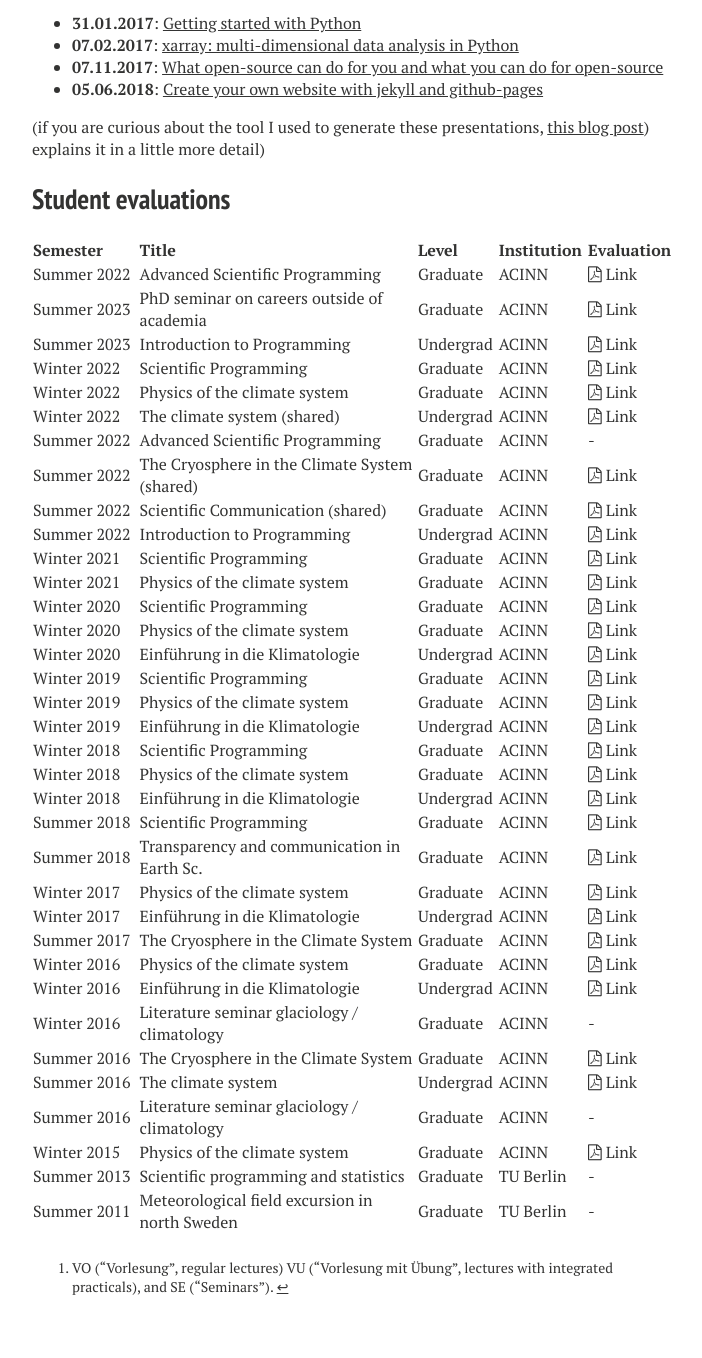
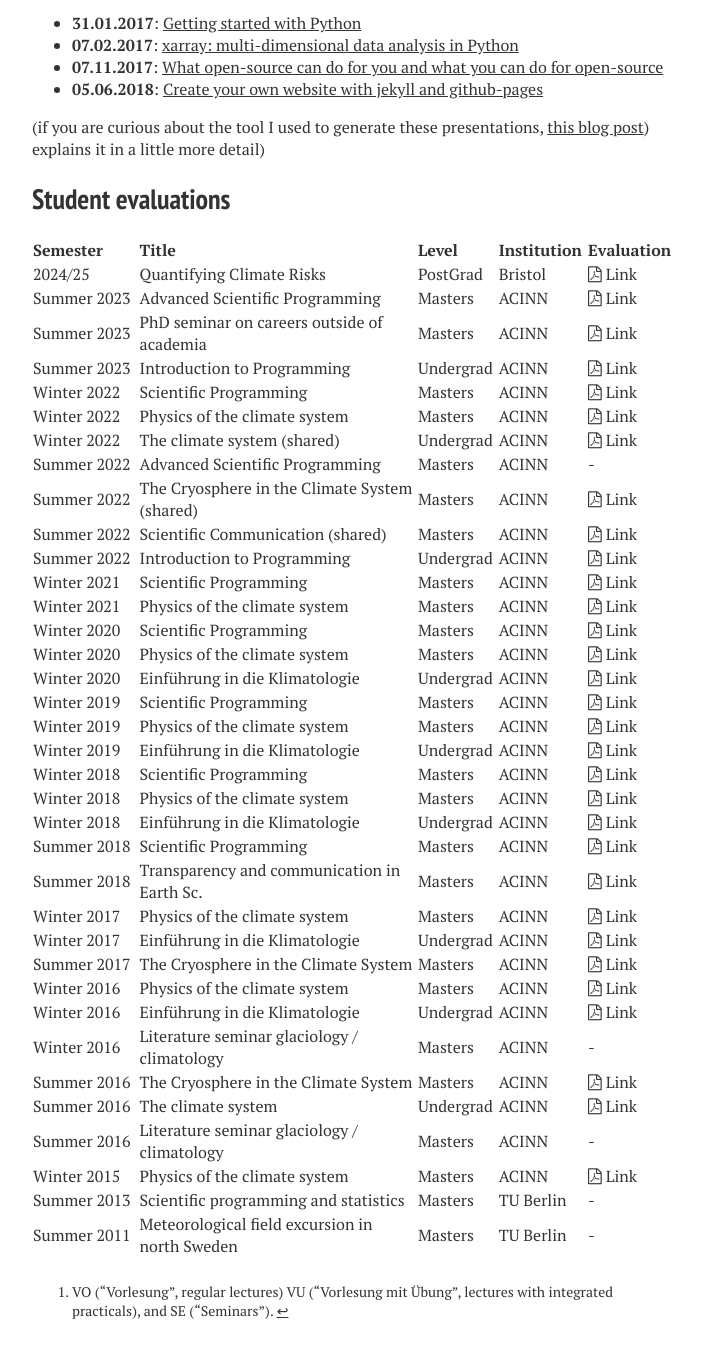
Before and after one commit to fmaussion/fmaussion.github.io, a Jekyll site: the page built from teaching/index.md, in a window 1280 px wide and 1400 px high, scrolled down 2702 px. Shown: the top 1358 px of the window, without its empty margins (288-990 px from the left). Built offline with Jekyll 4.4.1, drawn with Linux system fonts in a browser that asks for light colours; nearby versions of some CDN libraries.

Commit message:
Teaching eval

```diff
--- a/teaching/index.md
+++ b/teaching/index.md
@@ -114,43 +114,43 @@ topics. Some of my recent presentations are available online:
 [this blog post]({{ site.url }}/2017/02/18/html-presentations-w-rise/))
 explains it in a little more detail)
 
-
 ## Student evaluations
 
 Semester&nbsp;&nbsp;&nbsp;&nbsp;&nbsp;&nbsp;&nbsp;&nbsp; | Title&nbsp;&nbsp;&nbsp;&nbsp;&nbsp;&nbsp;&nbsp;&nbsp;&nbsp;&nbsp;&nbsp;&nbsp;&nbsp;&nbsp;&nbsp;&nbsp;&nbsp;&nbsp;&nbsp;&nbsp;&nbsp;&nbsp;&nbsp;&nbsp;&nbsp;&nbsp;&nbsp;&nbsp;&nbsp;&nbsp;&nbsp; | Level | Institution&nbsp; | Evaluation |
 :---|:---|:---|:---|:---|:---|
-Summer 2022 | Advanced Scientific Programming | Graduate | ACINN | [<i class="fa fa-file-pdf-o" aria-hidden="true"></i> Link](/images/teaching/eval/2023SS_AdvPro.pdf) |
-Summer 2023 | PhD seminar on careers outside of academia  | Graduate | ACINN | [<i class="fa fa-file-pdf-o" aria-hidden="true"></i> Link](/images/teaching/eval/2023SS_Career.pdf)  |
+2024/25 | Quantifying Climate Risks | PostGrad | Bristol | [<i class="fa fa-file-pdf-o" aria-hidden="true"></i> Link](/images/teaching/eval/202424_QCR.pdf) |
+Summer 2023 | Advanced Scientific Programming | Masters | ACINN | [<i class="fa fa-file-pdf-o" aria-hidden="true"></i> Link](/images/teaching/eval/2023SS_AdvPro.pdf) |
+Summer 2023 | PhD seminar on careers outside of academia  | Masters | ACINN | [<i class="fa fa-file-pdf-o" aria-hidden="true"></i> Link](/images/teaching/eval/2023SS_Career.pdf)  |
 Summer 2023 | Introduction to Programming | Undergrad&nbsp; | ACINN | [<i class="fa fa-file-pdf-o" aria-hidden="true"></i> Link](/images/teaching/eval/2023SS_InPro.pdf)  |
-Winter 2022 | Scientific Programming | Graduate | ACINN | [<i class="fa fa-file-pdf-o" aria-hidden="true"></i> Link](/images/teaching/eval/2022WS_SciPro.pdf)  |
-Winter 2022 | Physics of the climate system | Graduate | ACINN | [<i class="fa fa-file-pdf-o" aria-hidden="true"></i> Link](/images/teaching/eval/2022WS_PhyClim.pdf)  |
+Winter 2022 | Scientific Programming | Masters | ACINN | [<i class="fa fa-file-pdf-o" aria-hidden="true"></i> Link](/images/teaching/eval/2022WS_SciPro.pdf)  |
+Winter 2022 | Physics of the climate system | Masters | ACINN | [<i class="fa fa-file-pdf-o" aria-hidden="true"></i> Link](/images/teaching/eval/2022WS_PhyClim.pdf)  |
 Winter 2022 | The climate system (shared) | Undergrad&nbsp; | ACINN | [<i class="fa fa-file-pdf-o" aria-hidden="true"></i> Link](/images/teaching/eval/2022WS_BscClim.pdf)  |
-Summer 2022 | Advanced Scientific Programming | Graduate | ACINN | - |
-Summer 2022 | The Cryosphere in the Climate System (shared) | Graduate | ACINN | [<i class="fa fa-file-pdf-o" aria-hidden="true"></i> Link](/images/teaching/eval/2022SS_Cryo.pdf)  |
-Summer 2022 | Scientific Communication (shared) | Graduate | ACINN | [<i class="fa fa-file-pdf-o" aria-hidden="true"></i> Link](/images/teaching/eval/2022SS_PopUp.pdf)  |
+Summer 2022 | Advanced Scientific Programming | Masters | ACINN | - |
+Summer 2022 | The Cryosphere in the Climate System (shared) | Masters | ACINN | [<i class="fa fa-file-pdf-o" aria-hidden="true"></i> Link](/images/teaching/eval/2022SS_Cryo.pdf)  |
+Summer 2022 | Scientific Communication (shared) | Masters | ACINN | [<i class="fa fa-file-pdf-o" aria-hidden="true"></i> Link](/images/teaching/eval/2022SS_PopUp.pdf)  |
 Summer 2022 | Introduction to Programming | Undergrad&nbsp; | ACINN | [<i class="fa fa-file-pdf-o" aria-hidden="true"></i> Link](/images/teaching/eval/2022SS_InPro.pdf)  |
-Winter 2021 | Scientific Programming | Graduate | ACINN | [<i class="fa fa-file-pdf-o" aria-hidden="true"></i> Link](/images/teaching/eval/2021WS_SciPro.pdf)  |
-Winter 2021 | Physics of the climate system | Graduate | ACINN | [<i class="fa fa-file-pdf-o" aria-hidden="true"></i> Link](/images/teaching/eval/2021WS_PhyClim.pdf)  |
-Winter 2020 | Scientific Programming | Graduate | ACINN | [<i class="fa fa-file-pdf-o" aria-hidden="true"></i> Link](/images/teaching/eval/2020WS_SciPro.pdf)  |
-Winter 2020 | Physics of the climate system | Graduate | ACINN | [<i class="fa fa-file-pdf-o" aria-hidden="true"></i> Link](/images/teaching/eval/2020WS_PhyClim.pdf)  |
+Winter 2021 | Scientific Programming | Masters | ACINN | [<i class="fa fa-file-pdf-o" aria-hidden="true"></i> Link](/images/teaching/eval/2021WS_SciPro.pdf)  |
+Winter 2021 | Physics of the climate system | Masters | ACINN | [<i class="fa fa-file-pdf-o" aria-hidden="true"></i> Link](/images/teaching/eval/2021WS_PhyClim.pdf)  |
+Winter 2020 | Scientific Programming | Masters | ACINN | [<i class="fa fa-file-pdf-o" aria-hidden="true"></i> Link](/images/teaching/eval/2020WS_SciPro.pdf)  |
+Winter 2020 | Physics of the climate system | Masters | ACINN | [<i class="fa fa-file-pdf-o" aria-hidden="true"></i> Link](/images/teaching/eval/2020WS_PhyClim.pdf)  |
 Winter 2020 | Einführung in die Klimatologie | Undergrad&nbsp; | ACINN | [<i class="fa fa-file-pdf-o" aria-hidden="true"></i> Link](/images/teaching/eval/2020WS_EKlim.pdf) |
-Winter 2019 | Scientific Programming | Graduate | ACINN | [<i class="fa fa-file-pdf-o" aria-hidden="true"></i> Link](/images/teaching/eval/2019WS_SciPro.pdf)  |
-Winter 2019 | Physics of the climate system | Graduate | ACINN | [<i class="fa fa-file-pdf-o" aria-hidden="true"></i> Link](/images/teaching/eval/2019WS_PhyClim.pdf)  |
+Winter 2019 | Scientific Programming | Masters | ACINN | [<i class="fa fa-file-pdf-o" aria-hidden="true"></i> Link](/images/teaching/eval/2019WS_SciPro.pdf)  |
+Winter 2019 | Physics of the climate system | Masters | ACINN | [<i class="fa fa-file-pdf-o" aria-hidden="true"></i> Link](/images/teaching/eval/2019WS_PhyClim.pdf)  |
 Winter 2019 | Einführung in die Klimatologie | Undergrad&nbsp; | ACINN | [<i class="fa fa-file-pdf-o" aria-hidden="true"></i> Link](/images/teaching/eval/2019WS_EKlim.pdf) |
-Winter 2018 | Scientific Programming | Graduate | ACINN | [<i class="fa fa-file-pdf-o" aria-hidden="true"></i> Link](/images/teaching/eval/2018WS_SciPro.pdf)  |
-Winter 2018 | Physics of the climate system | Graduate | ACINN | [<i class="fa fa-file-pdf-o" aria-hidden="true"></i> Link](/images/teaching/eval/2018WS_PhyClim.pdf)  |
+Winter 2018 | Scientific Programming | Masters | ACINN | [<i class="fa fa-file-pdf-o" aria-hidden="true"></i> Link](/images/teaching/eval/2018WS_SciPro.pdf)  |
+Winter 2018 | Physics of the climate system | Masters | ACINN | [<i class="fa fa-file-pdf-o" aria-hidden="true"></i> Link](/images/teaching/eval/2018WS_PhyClim.pdf)  |
 Winter 2018 | Einführung in die Klimatologie | Undergrad&nbsp; | ACINN | [<i class="fa fa-file-pdf-o" aria-hidden="true"></i> Link](/images/teaching/eval/2018WS_EKlim.pdf) |
-Summer 2018 | Scientific Programming | Graduate | ACINN | [<i class="fa fa-file-pdf-o" aria-hidden="true"></i> Link](/images/teaching/eval/2018SS_SciPro.pdf) |
-Summer 2018 | Transparency and communication in Earth Sc. | Graduate | ACINN | [<i class="fa fa-file-pdf-o" aria-hidden="true"></i> Link](/images/teaching/eval/2018SS_Transparency.pdf) |
-Winter 2017 | Physics of the climate system | Graduate | ACINN | [<i class="fa fa-file-pdf-o" aria-hidden="true"></i> Link](/images/teaching/eval/2017WS_PhyClim.pdf) |
+Summer 2018 | Scientific Programming | Masters | ACINN | [<i class="fa fa-file-pdf-o" aria-hidden="true"></i> Link](/images/teaching/eval/2018SS_SciPro.pdf) |
+Summer 2018 | Transparency and communication in Earth Sc. | Masters | ACINN | [<i class="fa fa-file-pdf-o" aria-hidden="true"></i> Link](/images/teaching/eval/2018SS_Transparency.pdf) |
+Winter 2017 | Physics of the climate system | Masters | ACINN | [<i class="fa fa-file-pdf-o" aria-hidden="true"></i> Link](/images/teaching/eval/2017WS_PhyClim.pdf) |
 Winter 2017 | Einführung in die Klimatologie | Undergrad&nbsp; | ACINN | [<i class="fa fa-file-pdf-o" aria-hidden="true"></i> Link](/images/teaching/eval/2017WS_EKlim.pdf) |
-Summer 2017 | The Cryosphere in the Climate System | Graduate | ACINN | [<i class="fa fa-file-pdf-o" aria-hidden="true"></i> Link](/images/teaching/eval/2017SS_Cryo.pdf) |
-Winter 2016 | Physics of the climate system | Graduate | ACINN | [<i class="fa fa-file-pdf-o" aria-hidden="true"></i> Link](/images/teaching/eval/2016WS_PhyClim.pdf) |
+Summer 2017 | The Cryosphere in the Climate System | Masters | ACINN | [<i class="fa fa-file-pdf-o" aria-hidden="true"></i> Link](/images/teaching/eval/2017SS_Cryo.pdf) |
+Winter 2016 | Physics of the climate system | Masters | ACINN | [<i class="fa fa-file-pdf-o" aria-hidden="true"></i> Link](/images/teaching/eval/2016WS_PhyClim.pdf) |
 Winter 2016 | Einführung in die Klimatologie | Undergrad&nbsp; | ACINN | [<i class="fa fa-file-pdf-o" aria-hidden="true"></i> Link](/images/teaching/eval/2016WS_EKlim.pdf) |
-Winter 2016 | Literature seminar glaciology / climatology | Graduate | ACINN | - |
-Summer 2016 | The Cryosphere in the Climate System | Graduate | ACINN | [<i class="fa fa-file-pdf-o" aria-hidden="true"></i> Link](/images/teaching/eval/2016SS_Cryo.pdf) |
+Winter 2016 | Literature seminar glaciology / climatology | Masters | ACINN | - |
+Summer 2016 | The Cryosphere in the Climate System | Masters | ACINN | [<i class="fa fa-file-pdf-o" aria-hidden="true"></i> Link](/images/teaching/eval/2016SS_Cryo.pdf) |
 Summer 2016 | The climate system | Undergrad&nbsp; | ACINN | [<i class="fa fa-file-pdf-o" aria-hidden="true"></i> Link](/images/teaching/eval/2016SS_Klima.pdf) |
-Summer 2016 | Literature seminar glaciology / climatology | Graduate | ACINN | - |
-Winter 2015 | Physics of the climate system | Graduate | ACINN | [<i class="fa fa-file-pdf-o" aria-hidden="true"></i> Link](/images/teaching/eval/2015WS_PhyClim.pdf) |
-Summer 2013 | Scientific programming and statistics | Graduate | TU Berlin | - |
-Summer 2011 | Meteorological field excursion in north Sweden | Graduate | TU Berlin | - |
+Summer 2016 | Literature seminar glaciology / climatology | Masters | ACINN | - |
+Winter 2015 | Physics of the climate system | Masters | ACINN | [<i class="fa fa-file-pdf-o" aria-hidden="true"></i> Link](/images/teaching/eval/2015WS_PhyClim.pdf) |
+Summer 2013 | Scientific programming and statistics | Masters | TU Berlin | - |
+Summer 2011 | Meteorological field excursion in north Sweden | Masters | TU Berlin | - |
```
Also changed, not shown: 1 other file.
